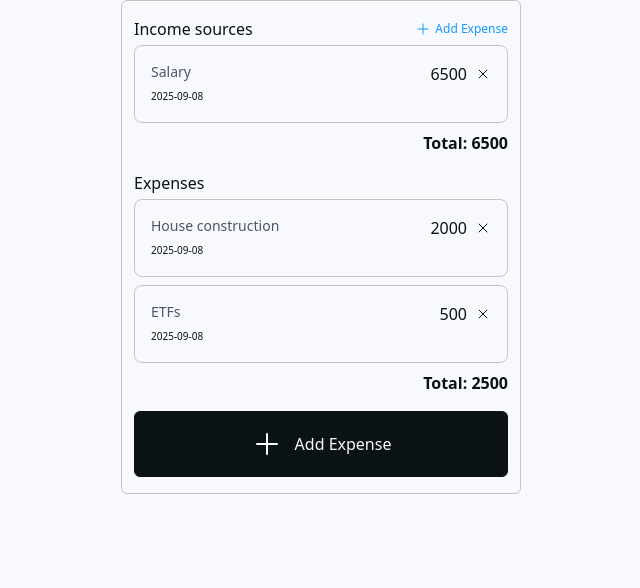
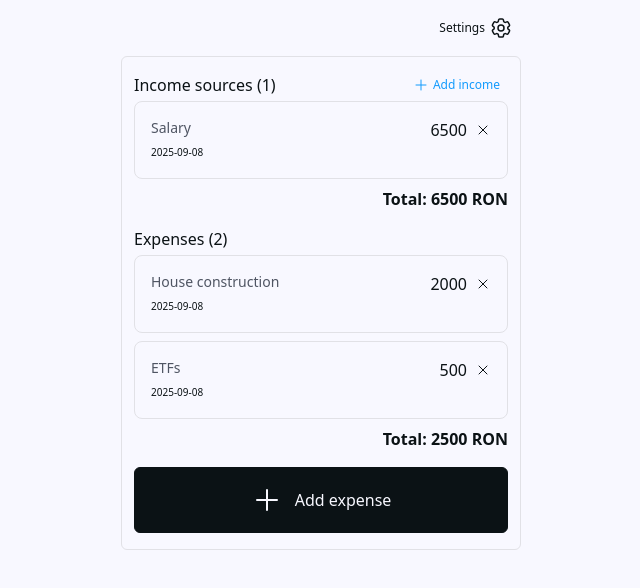
Before and after one commit to crististan/monthly-budget-tracker, a React (Vite) app: page / in a window 1280 px wide. Shown: the top 588 px of the page, without its empty margins (319-959 px from the left). Built offline with nearby package versions, Linux system fonts and the light colour scheme.

Commit message:
create settings modal and settings form

```diff
--- a/src/components/budget-tracker/BudgetTracker.tsx
+++ b/src/components/budget-tracker/BudgetTracker.tsx
@@ -4,6 +4,8 @@ import CategorySection from "./CategorySection";
 import PlusIcon from "../icons/PlusIcon";
 import Modal from "../ui/Modal";
 import AddTransactionForm from "../forms/AddTransactionForm";
+import SettingsIcon from "../icons/SettingsIcon";
+import SettingsForm from "../forms/SettingsForm";
 
 export default function BudgetTracker() {
     const [incomeSources, setIncomeSources] = useState<{ id: number; title: string; amount: number; type: "income"; date: string; }[]>([
@@ -17,6 +19,8 @@ export default function BudgetTracker() {
 
     const [showIncomeSourcesModal, setShowIncomeSourcesModal] = useState(false);
     const [showExpensesModal, setShowExpensesModal] = useState(false);
+    const [showSettingsModal, setShowSettingsModal] = useState(false);
+    const [settings, setSettings] = useState<{ currency: string }>({ currency: "RON" });
 
     const addIncomeSource = (title: string, amount: number) => {
         setIncomeSources(prevIncomeSources => [
@@ -44,29 +48,46 @@ export default function BudgetTracker() {
         }
     }
 
+    const saveSettings = (currency: string) => {
+        setSettings({ currency: currency })
+    };
+
     return (
-        <div className="w-full max-w-[400px] mx-auto py-4 px-3 border-[1px] border-[var(--clr-neutral-200)] rounded-md">
+        <div className="w-full max-w-[400px] mx-auto py-4">
+            <Button
+                customStyles="ml-auto"
+                style="tertiary"
+                size="small"
+                textColor="black"
+                onClick={() => setShowSettingsModal(true)}
+            >
+                Settings
+                <SettingsIcon size={"icon-size-md"} />
+            </Button>
+            <div className="w-full py-4 px-3 border-[1px] border-[var(--clr-neutral-100)] rounded-md my-4">
                 <CategorySection
                     title="Income sources"
                     transactions={incomeSources}
                     button={{
-                    label: "Add Expense",
+                        label: "Add income",
                         icon: (<PlusIcon size={"icon-size-sm"} />),
                         onClick: () => setShowIncomeSourcesModal(true)
                     }}
                     removeFn={removeTransaction}
+                    settings={settings}
                 />
                 <CategorySection
                     title="Expenses"
                     transactions={expenses}
                     removeFn={removeTransaction}
+                    settings={settings}
                 />
                 <Button
                     customStyles="w-full"
                     onClick={() => setShowExpensesModal(true)}
                 >
                     <PlusIcon size={"icon-size-lg"} />
-                Add Expense
+                    Add expense
                 </Button>
 
                 <Modal
@@ -96,6 +117,21 @@ export default function BudgetTracker() {
                         />
                     </div>
                 </Modal>
+
+                <Modal
+                    open={showSettingsModal}
+                    title="Settings"
+                    onClose={() => setShowSettingsModal(false)}
+                >
+                    <div>
+                        <SettingsForm
+                            settings={settings}
+                            addFn={saveSettings}
+                            onClose={() => setShowSettingsModal(false)}
+                        />
+                    </div>
+                </Modal>
+            </div>
         </div>
     )
 }
--- a/src/components/budget-tracker/CategorySection.tsx
+++ b/src/components/budget-tracker/CategorySection.tsx
@@ -10,14 +10,17 @@ type propTypes = {
         icon: JSX.Element,
         onClick: () => void
     },
+    settings?: {currency: string},
     removeFn: (id: number, type: 'income' | 'expense')  => void
 }
 
-export default function CategorySection({ title, transactions, button, removeFn }: propTypes) {
+export default function CategorySection({ title, transactions, button, settings, removeFn }: propTypes) {
+    const currency = settings?.currency || 'RON';
+
     return (
         <div>
             <div className="w-full flex justify-between items-center mb-1">
-                <h2 className="text-base font-medium text-[var(--clr-neutral-1000)]">{title}</h2>
+                <h2 className="text-base font-medium text-[var(--clr-neutral-1000)]">{title} ({transactions.length})</h2>
                 {button && (
                     <Button onClick={button.onClick} style="tertiary" size="small">
                         {button.icon}
@@ -39,7 +42,7 @@ export default function CategorySection({ title, transactions, button, removeFn
                 ))}
             </div>
             <div className="w-full mb-4 flex">
-                <span className="font-bold ml-auto">Total: {transactions.reduce((total, transaction) => total + transaction.amount, 0)}</span>
+                <span className="font-bold ml-auto">Total: {transactions.reduce((total, transaction) => total + transaction.amount, 0)} {currency}</span>
             </div>
         </div>
     );
--- a/src/components/budget-tracker/TransactionItem.tsx
+++ b/src/components/budget-tracker/TransactionItem.tsx
@@ -12,7 +12,7 @@ type propTypes = {
 
 export default function TransactionItem({ id, title, amount, type, date, removeFn }: propTypes) {
     return (
-        <div className="w-full flex justify-between items-start mb-2 p-4 rounded-lg border-[1px] border-[var(--clr-neutral-200)]">
+        <div className="w-full flex justify-between items-start mb-2 p-4 rounded-lg border-[1px] border-[var(--clr-neutral-100)]">
             <div>
                 <h3 className="text-sm font-medium text-[var(--clr-gray-500)]">{title}</h3>
                 <small className="text-[10px] text-[var(--clr-neutral-600)]">{date}</small>
--- a/src/components/forms/AddTransactionForm.tsx
+++ b/src/components/forms/AddTransactionForm.tsx
@@ -23,7 +23,7 @@ export default function AddTransactionForm({ transactionTitlePlceholder, addFn,
                 <input type="text" name="title" placeholder={transactionTitlePlceholder} className="w-[60%] border rounded p-2 mb-2" />
                 <input type="number" name="amount" placeholder="Amount" className="w-[40%] border rounded p-2 mb-2" />
             </div>
-            <Button type="submit" style="primary" size="medium">Add</Button>
+            <Button type="submit" style="primary" size="medium" customStyles="w-full">Add</Button>
         </form>
     );
 }
--- /dev/null
+++ b/src/components/forms/SettingsForm.tsx
@@ -0,0 +1,37 @@
+import Button from "../ui/Button";
+
+type propTypes = {
+    settings: {currency: string},
+    addFn: (currency: string) => void,
+    onClose: () => void
+}
+
+export default function SettingsForm({ settings, addFn, onClose }: propTypes) {
+    return (
+        <form onSubmit={(e) => {
+            e.preventDefault();
+
+            const form = e.currentTarget as HTMLFormElement;
+            const formData = new FormData(form);
+            const currency = formData.get('currency') as string;
+
+            addFn(currency);
+            onClose();
+        }}>
+            <div className="flex flex-col justify-center items-center gap-3">
+                <div className="w-full flex flex-col items-start gap-2 mb-2">
+                    <label htmlFor="currency" className="text-sm font-medium text-[var(--clr-neutral-1000)]">Currency:</label>
+                    <input
+                        type="text"
+                        name="currency"
+                        placeholder="Ex: RON"
+                        className="w-full border rounded p-2"
+                        defaultValue={settings.currency}
+                        onChange={(e) => settings.currency = e.target.value}
+                    />
+                </div>
+            </div>
+            <Button type="submit" style="primary" size="medium" customStyles="w-full">Save</Button>
+        </form>
+    );
+}
--- /dev/null
+++ b/src/components/icons/SettingsIcon.tsx
@@ -0,0 +1,8 @@
+export default function SettingsIcon({ size }: { size: string}) {
+    return (
+        <svg xmlns="http://www.w3.org/2000/svg" fill="none" viewBox="0 0 24 24" strokeWidth="1.5" stroke="currentColor" className={size}>
+            <path strokeLinecap="round" strokeLinejoin="round" d="M9.594 3.94c.09-.542.56-.94 1.11-.94h2.593c.55 0 1.02.398 1.11.94l.213 1.281c.063.374.313.686.645.87.074.04.147.083.22.127.325.196.72.257 1.075.124l1.217-.456a1.125 1.125 0 0 1 1.37.49l1.296 2.247a1.125 1.125 0 0 1-.26 1.431l-1.003.827c-.293.241-.438.613-.43.992a7.723 7.723 0 0 1 0 .255c-.008.378.137.75.43.991l1.004.827c.424.35.534.955.26 1.43l-1.298 2.247a1.125 1.125 0 0 1-1.369.491l-1.217-.456c-.355-.133-.75-.072-1.076.124a6.47 6.47 0 0 1-.22.128c-.331.183-.581.495-.644.869l-.213 1.281c-.09.543-.56.94-1.11.94h-2.594c-.55 0-1.019-.398-1.11-.94l-.213-1.281c-.062-.374-.312-.686-.644-.87a6.52 6.52 0 0 1-.22-.127c-.325-.196-.72-.257-1.076-.124l-1.217.456a1.125 1.125 0 0 1-1.369-.49l-1.297-2.247a1.125 1.125 0 0 1 .26-1.431l1.004-.827c.292-.24.437-.613.43-.991a6.932 6.932 0 0 1 0-.255c.007-.38-.138-.751-.43-.992l-1.004-.827a1.125 1.125 0 0 1-.26-1.43l1.297-2.247a1.125 1.125 0 0 1 1.37-.491l1.216.456c.356.133.751.072 1.076-.124.072-.044.146-.086.22-.128.332-.183.582-.495.644-.869l.214-1.28Z" />
+            <path strokeLinecap="round" strokeLinejoin="round" d="M15 12a3 3 0 1 1-6 0 3 3 0 0 1 6 0Z" />
+        </svg>
+    );
+}
--- a/src/components/ui/Button.tsx
+++ b/src/components/ui/Button.tsx
@@ -6,22 +6,23 @@ type propTypes = {
     customStyles?: string | null,
     style?: "primary" | "secondary" | "tertiary",
     size?: "small" | "medium" | "large",
+    textColor?: "black" | "blue"
     onClick?: () => void
 }
 
-export default function Button({ children, type = "button", customStyles = null, style = "primary", size = "large", onClick }: propTypes) {
-    let cssClasses = "";
+export default function Button({ children, type = "button", customStyles = null, style = "primary", size = "large", textColor = "blue", onClick }: propTypes) {
+    let cssClasses = "px-2 ";
 
     if (customStyles) {
-        cssClasses = customStyles;
+        cssClasses += customStyles;
     }
 
     switch (style) {
         case "secondary":
-            cssClasses += " bg-transparent text-[var(--clr-neutral-1000)] border-[1px] border-[var(--clr-neutral-1000)] hover:text-[var(--clr-blue-500)] hover:border-[var(--clr-blue-500)]";
+            cssClasses += " bg-transparent border-[1px] border-[var(--clr-neutral-1000)] hover:text-[var(--clr-blue-500)] hover:border-[var(--clr-blue-500)]";
             break;
         case "tertiary":
-            cssClasses += " bg-transparent text-[var(--clr-blue-500)] border-none hover:text-[var(--clr-neutral-1000)]";
+            cssClasses += " bg-transparent border-none hover:text-[var(--clr-neutral-1000)]";
             break;
         default:
             cssClasses += " bg-[var(--clr-neutral-1000)] text-[var(--clr-neutral-0)] border-[1px] border-[var(--clr-neutral-1000)] hover:bg-[var(--clr-blue-500)] hover:border-[var(--clr-blue-500)]";
@@ -40,6 +41,15 @@ export default function Button({ children, type = "button", customStyles = null,
             break;
     }
 
+    switch (textColor) {
+        case "black":
+            cssClasses += " text-[var(--clr-neutral-1000)]";
+            break;
+        default:
+            cssClasses += " text-[var(--clr-blue-500)]";
+            break;
+    }
+
     return (
         <button type={type} onClick={onClick} className={`${cssClasses} flex justify-center items-center rounded-md transition-all hover:cursor-pointer`}>
             { children }
```
Lines whose indentation alone changed are shown as unchanged.
